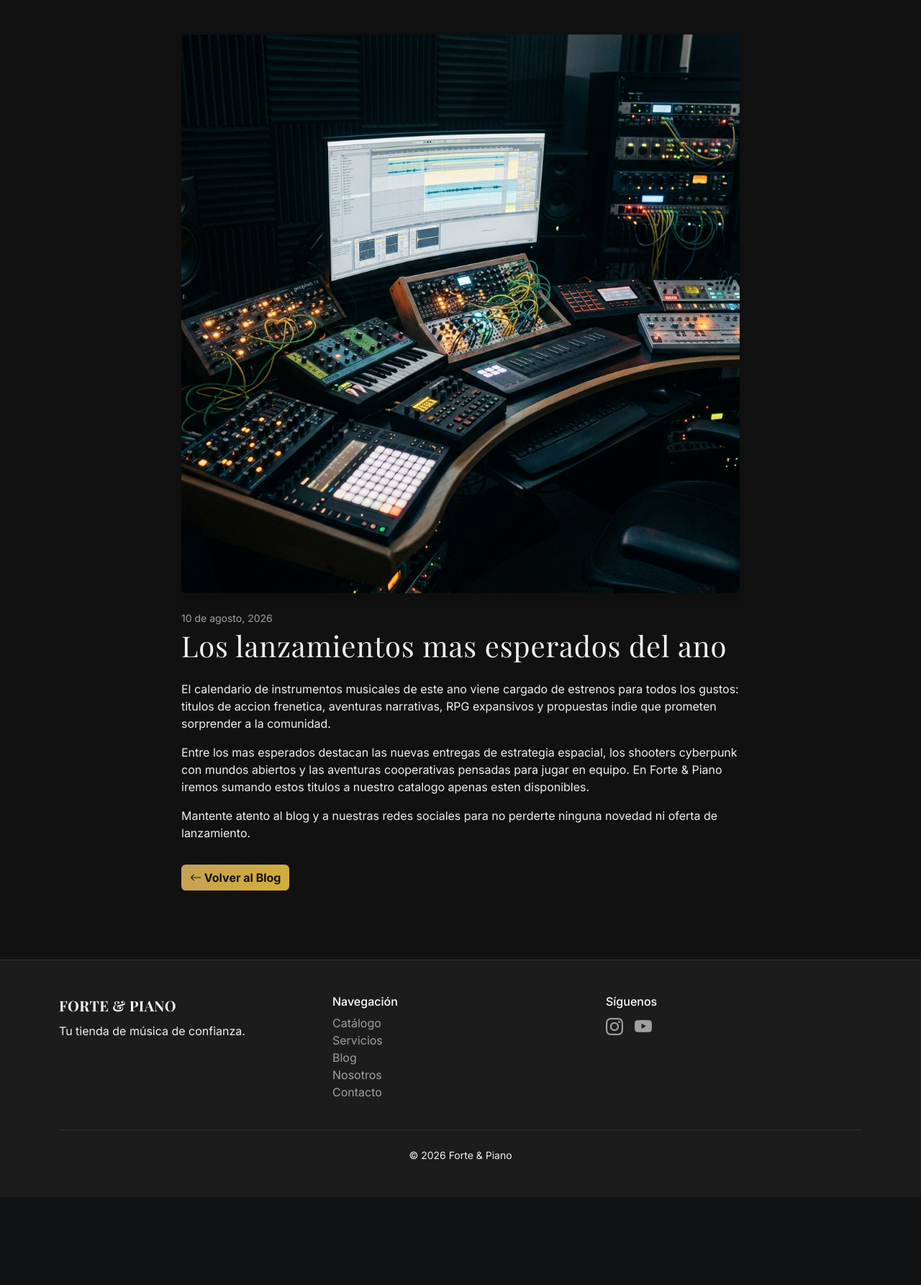
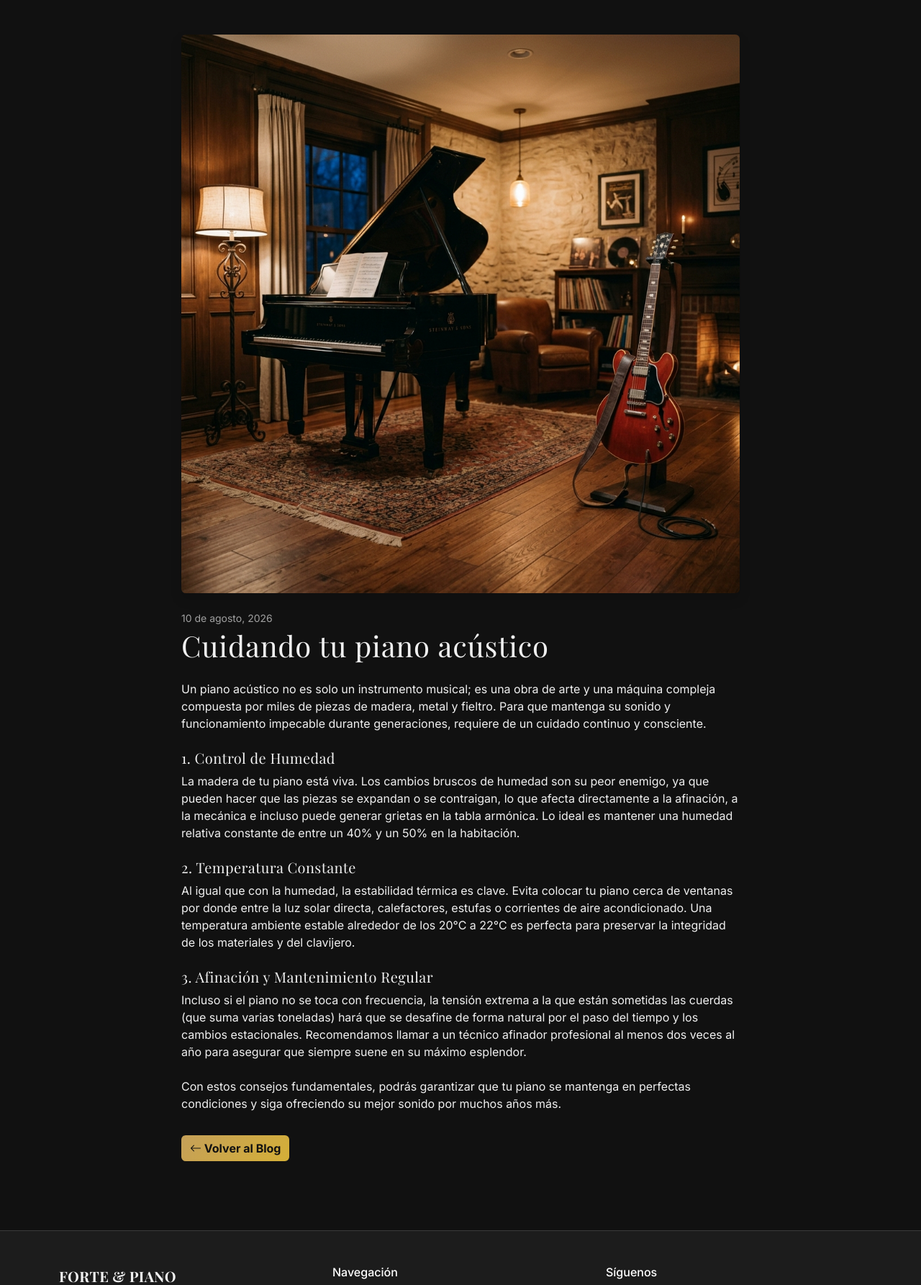
Before and after one commit to patricioisaias/forte-piano-frontend, a Flask app: page /blog/detalle-2 in a window 1280 px wide. Shown: the part 65-1850 px from the top of the page at 72% size. Before the commit the page ends 1676 px from the top, so only its background shows below. Run offline with Flask 3, Linux system fonts and the light colour scheme; some libraries are stand-ins or nearby versions; some web fonts are replaced.

Commit message:
feat/Angelo_blog_1-2
coreccion de ortografia y img nuevas

```diff
--- a/app.py
+++ b/app.py
@@ -52,6 +52,11 @@ def blog_detalle_2():
     return render_template("blog-detalle-2.html")
 
 
+@app.route("/blog/detalle-3")
+def blog_detalle_3():
+    return render_template("blog-detalle-3.html")
+
+
 @app.route("/contacto")
 def contacto():
     return render_template("contacto.html")
--- a/static/js/storage.js
+++ b/static/js/storage.js
@@ -114,11 +114,14 @@ function inicializarDatos() {
         ]);
     }
 
+    // TEMPORAL: forzar recarga de blog con imagenes reales (borrar despues)
+    localStorage.removeItem(FORTEPIANO_KEYS.blog);
+
     if (!localStorage.getItem(FORTEPIANO_KEYS.blog)) {
         guardarColeccion(FORTEPIANO_KEYS.blog, [
-            { id: 1, titulo: "Forte & Piano abre sus puertas", resumen: "Nace una nueva tienda online pensada por y para los pianistas y músicos de Chile.", imagen: "blog/apertura.svg", fecha: "2026-08-01", slug: "detalle-1" },
-            { id: 2, titulo: "Cuidando tu piano acústico", resumen: "Consejos clave sobre humedad, temperatura y afinación para mantener tu piano en perfecto estado.", imagen: "blog/cuidados.svg", fecha: "2026-08-10", slug: "detalle-2" },
-            { id: 3, titulo: "5 curiosidades sobre los pianos", resumen: "Datos interesantes que quizás no conocías sobre el rey de los instrumentos musicales.", imagen: "blog/curiosidades.svg", fecha: "2026-08-20", slug: "detalle-1" }
+            { id: 1, titulo: "Forte & Piano abre sus puertas", resumen: "Nace una nueva tienda online pensada por y para los pianistas y músicos de Chile.", imagen: "blog/apertura_nueva.jpg", fecha: "2026-08-01", slug: "detalle-1" },
+            { id: 2, titulo: "Cuidando tu piano acústico", resumen: "Consejos clave sobre humedad, temperatura y afinación para mantener tu piano en perfecto estado.", imagen: "blog/banner.jpg", fecha: "2026-08-10", slug: "detalle-2" },
+            { id: 3, titulo: "5 curiosidades sobre los pianos", resumen: "Datos interesantes que quizás no conocías sobre el rey de los instrumentos musicales.", imagen: "blog/piano.webp", fecha: "2026-08-20", slug: "detalle-3" }
         ]);
     }
 
--- a/templates/blog-detalle-2.html
+++ b/templates/blog-detalle-2.html
@@ -1,26 +1,48 @@
 {% extends "base.html" %}
-{% block title %}Los lanzamientos mas esperados del ano - Blog{% endblock %}
+{% block title %}Cuidando tu piano acústico - Blog{% endblock %}
 
 {% block content %}
 <article class="container py-5" style="max-width: 800px;">
-    <!-- PASO 1: Actualizamos la imagen principal por la nueva imagen JPG generada -->
-    <img src="{{ url_for('static', filename='img/blog/lanzamientos.jpg') }}" class="img-fluid rounded mb-4 shadow" alt="Los lanzamientos mas esperados del ano">
+    <!-- Imagen principal -->
+    <img src="{{ url_for('static', filename='img/blog/banner.jpg') }}" class="img-fluid rounded mb-4 shadow"
+        alt="Cuidando tu piano acústico">
     <p class="text-muted small mb-1">10 de agosto, 2026</p>
-    <h1 class="mb-4">Los lanzamientos mas esperados del ano</h1>
+    <h1 class="mb-4">Cuidando tu piano acústico</h1>
+
     <p>
-        El calendario de instrumentos musicales de este ano viene cargado de estrenos para todos los gustos:
-        titulos de accion frenetica, aventuras narrativas, RPG expansivos y propuestas indie que
-        prometen sorprender a la comunidad.
+        Un piano acústico no es solo un instrumento musical; es una obra de arte y una máquina compleja compuesta por
+        miles de piezas de madera, metal y fieltro. Para que mantenga su sonido y funcionamiento impecable durante
+        generaciones, requiere de un cuidado continuo y consciente.
     </p>
+
+    <h3 class="h5 mt-4">1. Control de Humedad</h3>
     <p>
-        Entre los mas esperados destacan las nuevas entregas de estrategia espacial, los shooters
-        cyberpunk con mundos abiertos y las aventuras cooperativas pensadas para jugar en equipo.
-        En Forte & Piano iremos sumando estos titulos a nuestro catalogo apenas esten disponibles.
+        La madera de tu piano está viva. Los cambios bruscos de humedad son su peor enemigo, ya que pueden hacer que las
+        piezas se expandan o se contraigan, lo que afecta directamente a la afinación, a la mecánica e incluso puede
+        generar grietas en la tabla armónica. Lo ideal es mantener una humedad relativa constante de entre un 40% y un
+        50% en la habitación.
     </p>
+
+    <h3 class="h5 mt-4">2. Temperatura Constante</h3>
     <p>
-        Mantente atento al blog y a nuestras redes sociales para no perderte ninguna novedad ni
-        oferta de lanzamiento.
+        Al igual que con la humedad, la estabilidad térmica es clave. Evita colocar tu piano cerca de ventanas por donde
+        entre la luz solar directa, calefactores, estufas o corrientes de aire acondicionado. Una temperatura ambiente
+        estable alrededor de los 20°C a 22°C es perfecta para preservar la integridad de los materiales y del clavijero.
     </p>
+
+    <h3 class="h5 mt-4">3. Afinación y Mantenimiento Regular</h3>
+    <p>
+        Incluso si el piano no se toca con frecuencia, la tensión extrema a la que están sometidas las cuerdas (que suma
+        varias toneladas) hará que se desafine de forma natural por el paso del tiempo y los cambios estacionales.
+        Recomendamos llamar a un técnico afinador profesional al menos dos veces al año para asegurar que siempre suene
+        en su máximo esplendor.
+    </p>
+
+    <p class="mt-4">
+        Con estos consejos fundamentales, podrás garantizar que tu piano se mantenga en perfectas condiciones y siga
+        ofreciendo su mejor sonido por muchos años más.
+    </p>
+
     <a href="{{ url_for('blog') }}" class="btn btn-accent mt-3"><i class="bi bi-arrow-left"></i> Volver al Blog</a>
 </article>
 {% endblock %}
```
Also changed, not shown: templates/blog-detalle-1.html (+10 -8 lines), templates/blog-detalle-3.html (added, +46 -0 lines), static/img/blog/apertura_nueva.jpg (added), static/img/blog/lanzamientos.jpg (deleted), static/img/blog/piano.webp (added).
